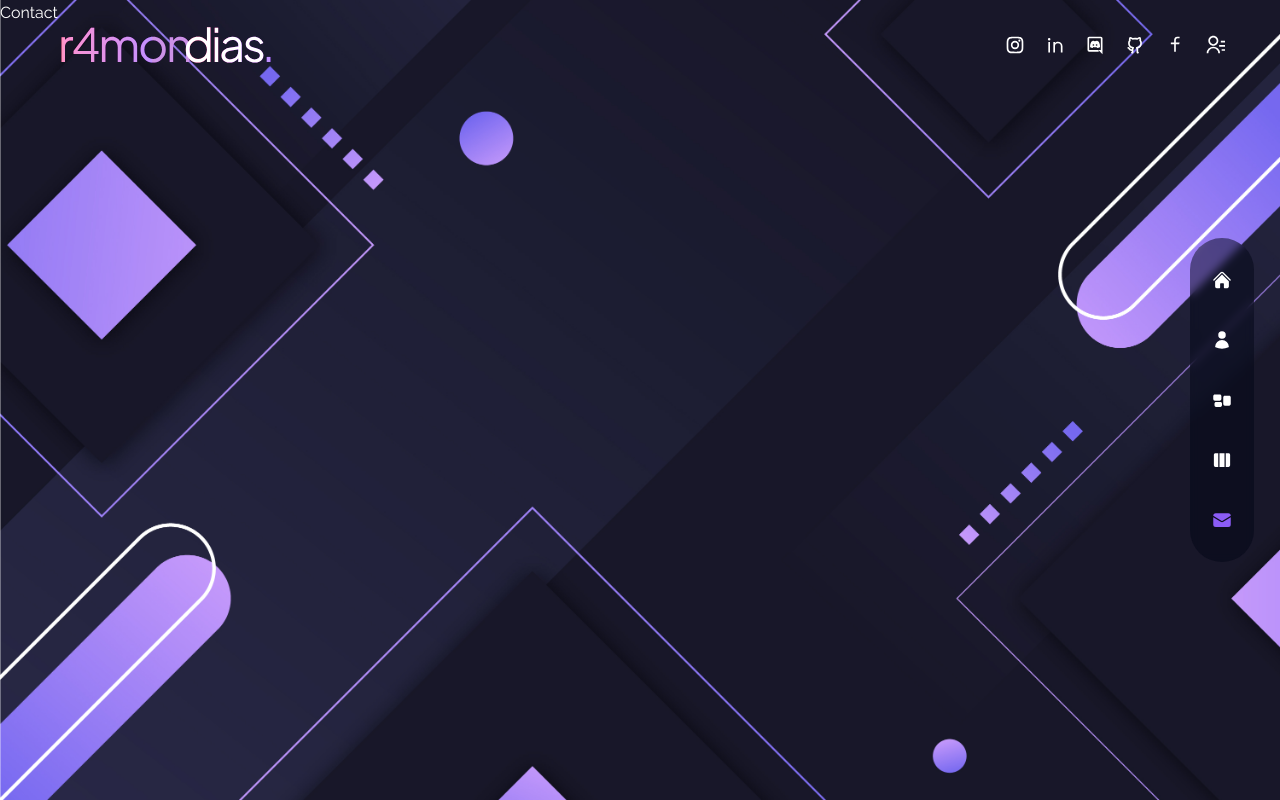
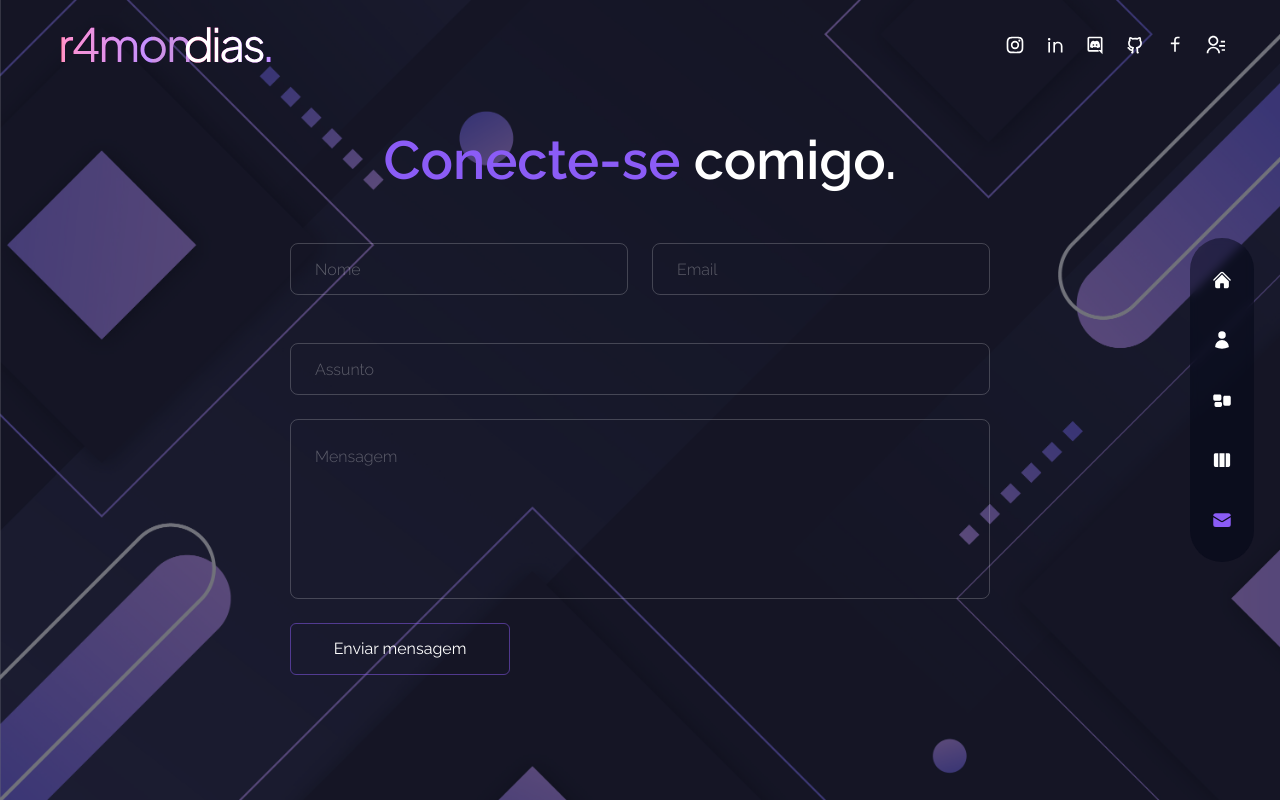
Before and after one commit to r4monn/portfolio, a Next.js app: page /contact in a window 1280 px wide. Built offline with nearby package versions, Linux system fonts and the light colour scheme.

Commit message:
add contact section and fix animations

```diff
--- a/pages/contact/index.js
+++ b/pages/contact/index.js
@@ -1,5 +1,136 @@
+import { BsArrowRight } from "react-icons/bs";
+
+import { motion } from "framer-motion";
+import { fadeIn } from "../../variants";
+
+import emailjs from "emailjs-com";
+require("dotenv").config();
+
+import { z } from "zod";
+import { zodResolver } from "@hookform/resolvers/zod";
+import { useForm } from "react-hook-form";
+
+const formSchema = z.object({
+  name: z.string().min(5, { message: "Please enter a valid name" }),
+  email: z
+    .string()
+    .min(1, { message: "Email is required" })
+    .email({ message: "Must be a valid email" }),
+  subject: z.string().min(10, { message: "Please enter a valid subject" }),
+  message: z.string().min(15, { message: "Enter at least 15 characters" }),
+});
+
 const Contact = () => {
-  return <div>Contact</div>;
+  const userID = process.env.REACT_APP_USER_ID;
+  const templateID = process.env.REACT_APP_TEMPLATE_ID;
+  const serviceID = process.env.REACT_APP_SERVICE_ID;
+
+  function sendEmail(e) {
+    e.preventDefault();
+
+    emailjs
+      .sendForm(
+        "service_8dsf3jw",
+        "template_29fx9qi",
+        e.target,
+        "r-X3dZtpt5yiflsma"
+      )
+      .then(
+        (result) => {
+          console.log(result.text);
+        },
+        (error) => {
+          console.log(error.text);
+        }
+      );
+    e.target.reset();
+  }
+
+  const {
+    register,
+    handleSubmit,
+    formState: { errors },
+  } = useForm({
+    resolver: zodResolver(formSchema),
+  });
+
+  return (
+    <div className="h-full bg-primary/60">
+      <div className="container mx-auto py-32 text-center xl:text-left flex items-center justify-center h-full">
+        <div className="flex flex-col w-full max-w-[700px]">
+          <h2 className="h2 text-center mb-12">
+            <span className="text-violet-500">Conecte-se</span> comigo.
+          </h2>
+          <form
+            onSubmit={handleSubmit(sendEmail)}
+            className="flex-1 flex flex-col gap-6 w-full mx-auto"
+          >
+            <div className="flex gap-x-6 w-full">
+              <input
+                type="text"
+                placeholder="nome"
+                className={`input focus:outline-none focus:border-violet-500 focus:ring-1 focus:ring-violet-500 ${errors.name && "focus:ring-red-500 focus:border-red-500 border-red-500"}`}
+                name="name"
+                {...register("name")}
+              />
+              <input
+                type="text"
+                placeholder="email"
+                className={`input focus:outline-none focus:border-violet-500 focus:ring-1 focus:ring-violet-500 ${errors.email && "focus:ring-red-500 focus:border-red-500 border-red-500"}`}
+                name="email"
+                {...register("email")}
+              />
+            </div>
+            <div className="flex justify-between">
+              {errors.name && (
+              <span className="text-sm text-red-500 -mt-2">
+                {errors.name?.message}
+              </span>
+            )}
+            {errors.email && (
+              <span className="text-sm text-right text-red-500 -mt-2">
+                {errors.email?.message}
+              </span>
+            )}
+            </div>
+
+            <input
+              type="text"
+              placeholder="assunto"
+              className={`input focus:outline-none focus:border-violet-500 focus:ring-1 focus:ring-violet-500 ${errors.subject && "focus:ring-red-500 focus:border-red-500 border-red-500"}`}
+              name="subject"
+              {...register("subject")}
+            />
+            {errors.subject && (
+              <span className="text-sm text-red-500 -mt-2">
+                {errors.subject?.message}
+              </span>
+            )}
+            <textarea
+              placeholder="mensagem"
+              className={`textarea focus:outline-none focus:border-violet-500 focus:ring-1 focus:ring-violet-500 ${errors.message && "focus:ring-red-500 focus:border-red-500 border-red-500"}`}
+              name="message"
+              {...register("message")}
+            ></textarea>
+            {errors.message && (
+              <span className="text-sm text-red-500 -mt-2">
+                {errors.message?.message}
+              </span>
+            )}
+            <button
+              type="submit"
+              className="btn rounded-md border border-violet-500/50 max-w-[220px] px-8 transition-all duration-300 flex items-center justify-center overflow-hidden hover:border-violet-500 hover:bg-violet-500 group"
+            >
+              <span className="group-hover:-translate-y-[120%] group-hover:opacity-0 transition-all duration-500">
+                Enviar mensagem
+              </span>
+              <BsArrowRight className="-translate-y-[120%] opacity-0 group-hover:flex group-hover:-translate-y-0 group-hover:opacity-100 transition-all duration-300 absolute text-[22px]" />
+            </button>
+          </form>
+        </div>
+      </div>
+    </div>
+  );
 };
 
 export default Contact;
--- a/pages/index.js
+++ b/pages/index.js
@@ -52,7 +52,7 @@ const Home = () => {
           animate='show'
           exit='hidden'
           transition={{ duration: 1, ease: 'easeInOut' }}
-          className="w-full h-full max-w-[737px] max-h-[678px] absolute -bottom-44 lg:right-[4%]"
+          className="hidden w-full h-full max-w-[737px] max-h-[678px] absolute -bottom-44 lg:right-[4%]"
         >
           <Avatar />
         </motion.div>
--- a/pages/services/index.js
+++ b/pages/services/index.js
@@ -11,8 +11,8 @@ const Services = () => {
         <div className="flex flex-col xl:flex-row gap-x-8">
           <div className="text-center flex xl:w-[30vw] flex-col lg:text-left mb-4 xl:mb-0">
             <motion.h2
-              variants={fadeIn("up", 0.3)}
-              inital="hidden"
+              variants={fadeIn("up", 0.4)}
+              initial="hidden"
               animate="show"
               exit="hidden"
               className="h2 xl:mt-8"
@@ -21,7 +21,7 @@ const Services = () => {
             </motion.h2>
             <motion.p
               variants={fadeIn("up", 0.4)}
-              inital="hidden"
+              initial="hidden"
               animate="show"
               exit="hidden"
               className="mb-4 max-w-[400px] mx-auto lg:mx-0"
@@ -31,7 +31,7 @@ const Services = () => {
           </div>
           <motion.div
             variants={fadeIn("down", 0.6)}
-            inital="hidden"
+            initial="hidden"
             animate="show"
             exit="hidden"
             className="w-full xl:max-w-[60%]"
--- a/pages/work/index.js
+++ b/pages/work/index.js
@@ -12,7 +12,7 @@ const Work = () => {
           <div className="text-center flex xl:w-[30vw] flex-col lg:text-left mb-4 xl:mb-0">
             <motion.h2
               variants={fadeIn("right", 0.3)}
-              inital="hidden"
+              initial="hidden"
               animate="show"
               exit="hidden"
               className="h2 xl:mt-16"
@@ -20,8 +20,8 @@ const Work = () => {
               Meus trabalhos <span className="text-violet-500">.</span>
             </motion.h2>
             <motion.p
-              variants={fadeIn("right", 0.6)}
-              inital="hidden"
+              variants={fadeIn("right", 0.4)}
+              initial="hidden"
               animate="show"
               exit="hidden"
               className="mb-4 max-w-[400px] mx-auto lg:mx-0"
@@ -30,7 +30,7 @@ const Work = () => {
           </div>
           <motion.div
             variants={fadeIn("left", 0.4)}
-            inital="hidden"
+            initial="hidden"
             animate="show"
             exit="hidden"
             className="w-full xl:max-w-[60%]"
```
Also changed, not shown: package.json (+6 -1 lines), 2 other files (tests, documents, lock files or other folders).
